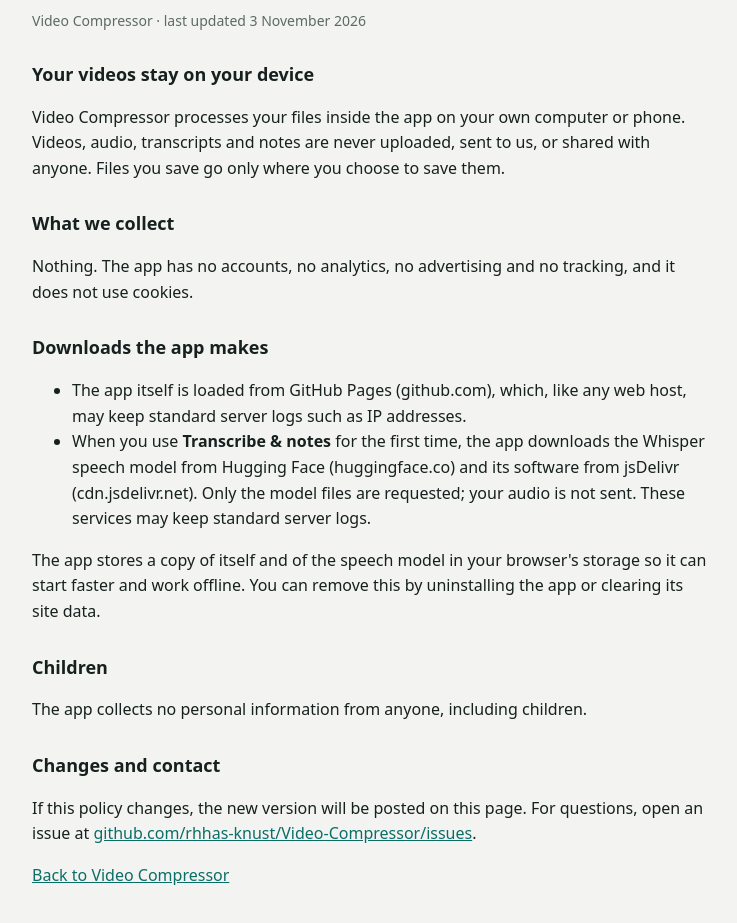
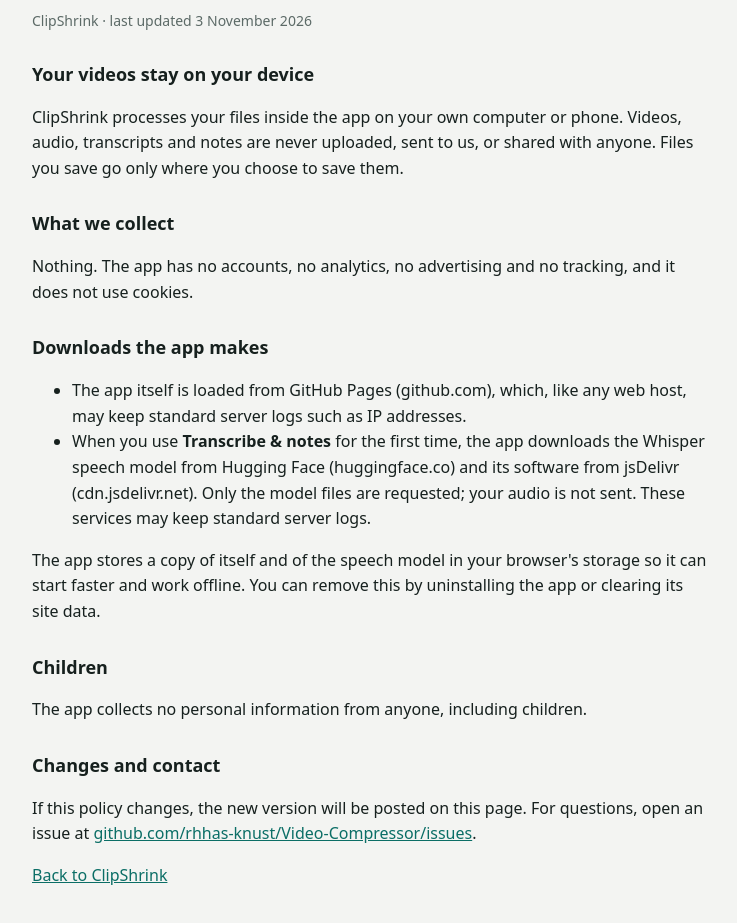
Before and after one commit to rhhas-knust/Video-Compressor, a plain HTML site: page web/privacy.html in a window 1280 px wide. Shown: the part 71-994 px from the top of the page, without its empty margins (268-1005 px from the left). Drawn offline with Linux system fonts and the light colour scheme.

Commit message:
Rename the installed app to ClipShrink
The manifest name and short name, the privacy page, the root redirect page
and the README now say ClipShrink. store/README.md explains how to rebuild
the package so the installed Store app shows the new name.

Co-Authored-By: Claude Opus 5.5 <noreply@anthropic.com>
Claude-Session: https://claude.ai/code/session_013bJ1MepMxnUny58pUxQpMR

```diff
--- a/web/privacy.html
+++ b/web/privacy.html
@@ -3,7 +3,7 @@
 <head>
 <meta charset="utf-8">
 <meta name="viewport" content="width=device-width, initial-scale=1, viewport-fit=cover">
-<title>Video Compressor Privacy Policy</title>
+<title>ClipShrink Privacy Policy</title>
 <link rel="icon" href="icons/favicon-48.png">
 <style>
 :root { --bg: #f3f4f2; --surface: #ffffff; --ink: #16201e; --muted: #5c6a67; --line: #d9dedb; --accent: #0b6e66; }
@@ -21,10 +21,10 @@ a { color: var(--accent); }
 <body>
 <main>
   <h1>Privacy policy</h1>
-  <p class="muted">Video Compressor · last updated 3 November 2026</p>
+  <p class="muted">ClipShrink · last updated 3 November 2026</p>
 
   <h2>Your videos stay on your device</h2>
-  <p>Video Compressor processes your files inside the app on your own computer or phone. Videos, audio, transcripts and notes are never uploaded, sent to us, or shared with anyone. Files you save go only where you choose to save them.</p>
+  <p>ClipShrink processes your files inside the app on your own computer or phone. Videos, audio, transcripts and notes are never uploaded, sent to us, or shared with anyone. Files you save go only where you choose to save them.</p>
 
   <h2>What we collect</h2>
   <p>Nothing. The app has no accounts, no analytics, no advertising and no tracking, and it does not use cookies.</p>
@@ -42,7 +42,7 @@ a { color: var(--accent); }
   <h2>Changes and contact</h2>
   <p>If this policy changes, the new version will be posted on this page. For questions, open an issue at <a href="https://github.com/rhhas-knust/Video-Compressor/issues">github.com/rhhas-knust/Video-Compressor/issues</a>.</p>
 
-  <p><a href="./">Back to Video Compressor</a></p>
+  <p><a href="./">Back to ClipShrink</a></p>
 </main>
 </body>
 </html>
```
Also changed, not shown: index.html (+2 -2 lines), web/manifest.webmanifest, 2 other files.
